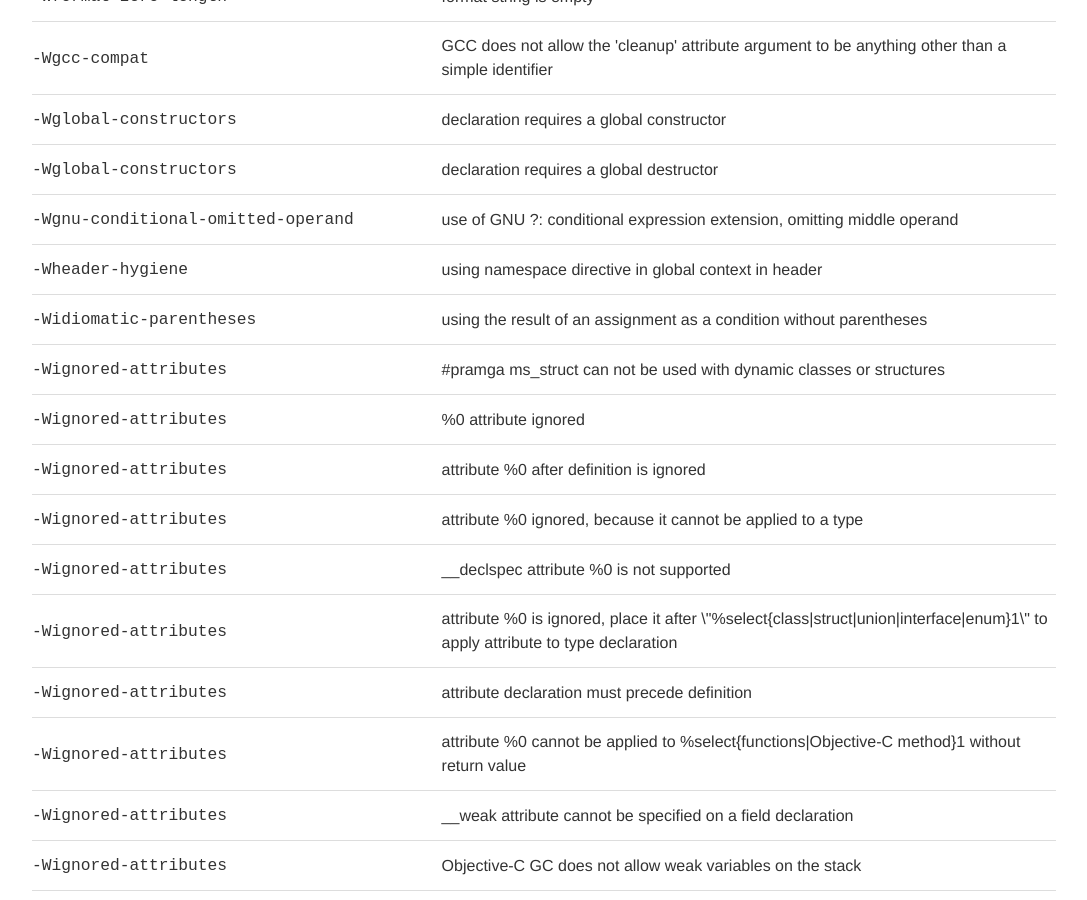
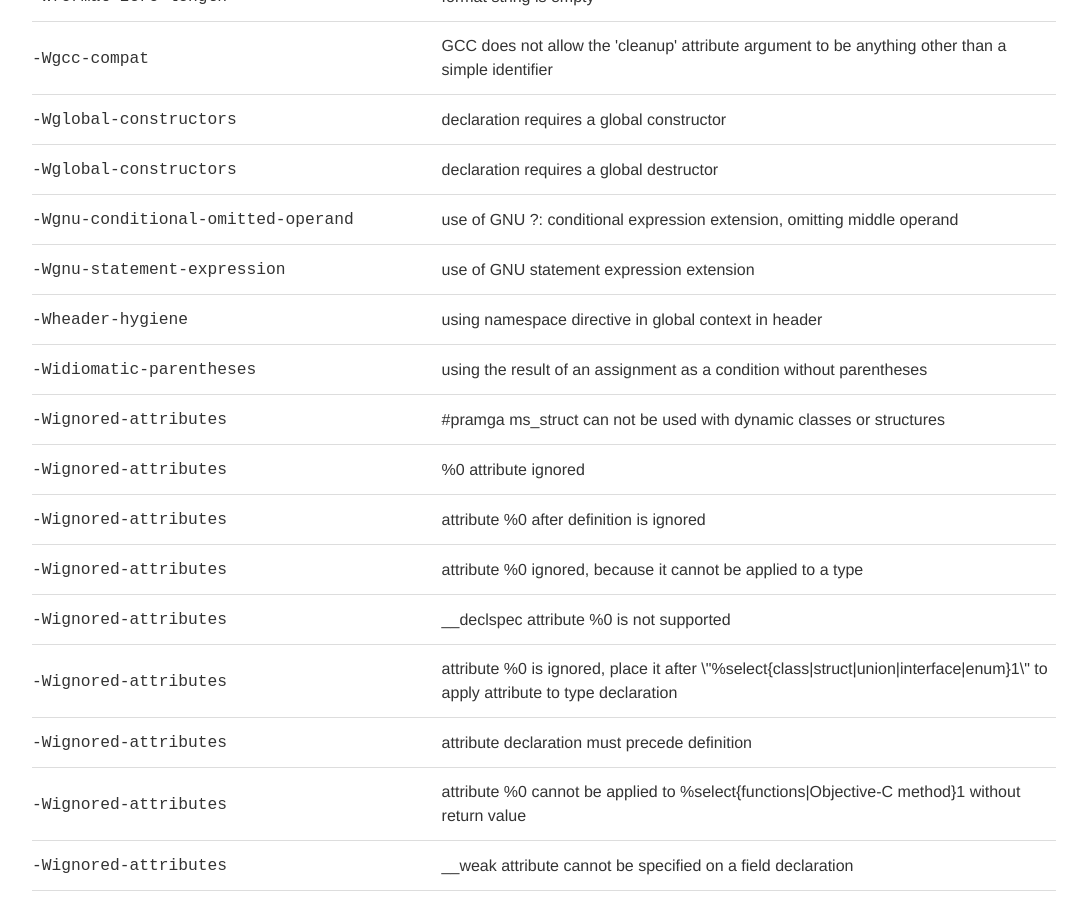
Before and after one commit to NSHipster/clangwarnings.com, a Jekyll site: the page built from index.html, in a window 1280 px wide and 900 px high, scrolled down 14923 px. Shown: the whole window, without its empty margins (96-1183 px from the left). Built offline with Jekyll 4.4.1, drawn with Linux system fonts in a browser that asks for light colours.

Commit message:
Add -Wgnu-statement-expression warning

```diff
--- a/_data/semantic.yml
+++ b/_data/semantic.yml
@@ -1118,6 +1118,8 @@
   message: parameter '%0' not found in the function declaration
 - warning: -Wgnu-conditional-omitted-operand
   message: "use of GNU ?: conditional expression extension, omitting middle operand"
+- warning: -Wgnu-statement-expression
+  message: "use of GNU statement expression extension"
 - warning: -Wnested-anon-types
   message: "anonymous types declared in an anonymous union/struct are an extension"
 - warning: -Wno-typedef-redefinition
```
